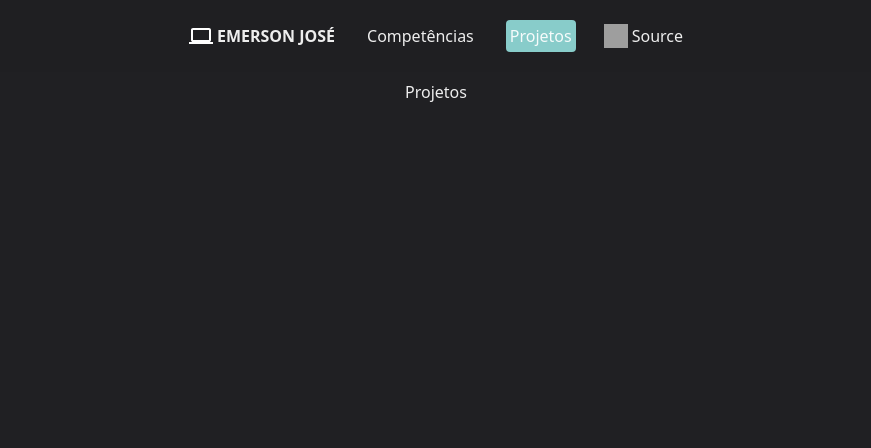
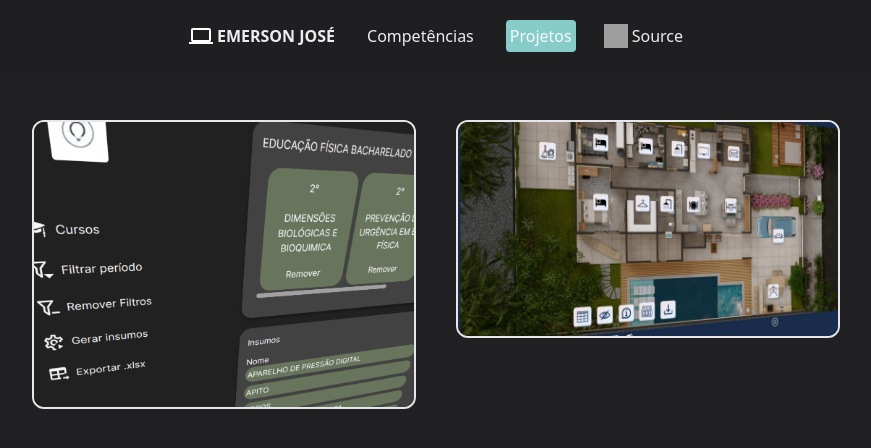
Before and after one commit to emersonjps/landingPagePerson, a Next.js app: page /projetos in a window 1280 px wide. Shown: the top 448 px of the page, without its empty margins (204-1075 px from the left). Built offline with nearby package versions, Linux system fonts and the light colour scheme; grey boxes are pictures that could not be loaded.

Commit message:
"Projetos adicionados"

```diff
--- /dev/null
+++ b/src/pages/components/CardProjeto/CardProjeto.tsx
@@ -0,0 +1,44 @@
+import Image, { StaticImageData } from "next/image";
+import Link from "next/link";
+
+interface Props {
+  desctiption: string;
+  img: StaticImageData;
+  link: string;
+  widht: number;
+  height: number;
+}
+
+export default function CardProjeto({
+  desctiption,
+  img,
+  link,
+  widht,
+  height,
+}: Props) {
+  return (
+    <div className="card_competencia h-48">
+      <div className="card_inner justify-center items-center text-center">
+        <div className="card_front flex justify-center">
+          <Image
+            alt="img"
+            src={img}
+            className="mt-10 rounded-xl border-2"
+            width={widht}
+            height={height}
+          />
+        </div>
+        <div className="card_back -mt-64 flex flex-col items-center">
+          <p className="w-96 text-justify">{desctiption}</p>
+          <Link
+            className="p-2 mt-3 bg-green-800 rounded hover:bg-green-700"
+            href={link}
+            target="_blank"
+          >
+            Link!
+          </Link>
+        </div>
+      </div>
+    </div>
+  );
+}
--- /dev/null
+++ b/src/pages/components/ProjectView/ProjectView.tsx
@@ -0,0 +1,9 @@
+export default function ProjectView() {
+  return(
+    <article>
+
+      <p>teste de componente renderizado</p>
+
+    </article>
+  )
+}
--- a/src/pages/projetos.tsx
+++ b/src/pages/projetos.tsx
@@ -2,6 +2,13 @@ import { motion } from "framer-motion";
 import NavComponent from "./components/NavComponent/NavComponent";
 import Card from "./components/CardCompetencia/CardCompetencia";
 import animationVariants from "@/utils/AnimationVariants";
+import ProjectView from "./components/ProjectView/ProjectView";
+import CardProjeto from "./components/CardProjeto/CardProjeto";
+
+import img from "@/assets/img/figma.png";
+
+import relatorio from "@/assets/img/relatorio.png";
+import p06 from "@/assets/img/p06.jpg";
 
 export default function Projetos() {
   return (
@@ -14,10 +21,21 @@ export default function Projetos() {
           variants={animationVariants}
           transition={{ duration: 0.5 }}
         >
-          <p className="mb-10">Projetos</p>
-
-          <div className="flex gap-7 flex-wrap">
-            {/* <Card /> */}
+          <div className="flex h-screen gap-10">
+            <CardProjeto
+              img={relatorio}
+              widht={0}
+              height={0}
+              desctiption="Aplicação WEB, para gerar relatórios de compras de insumos por semestre. Surgiu da necessidade de facilitar compra dos insumos para a instituição de ensino superior, onde para cada aula prática presencial a um consumo considerável por equipes de insumos gerados, esta aplicação faz o cálculo com base na quantidade de alunos existente naquele período. Foi escolhido no front-end NEXTJS com Typescript para segurança de tipos na parte do cliente sendo potencializado pela gama de ferramentas de desenvolvimento do NEXTJS, no back-end foi escolhido a modelagem de um servidor STRAPI, por sua praticidade e versatilidade, integrado com AWS para armazenamento de mídia, e conectado ao banco de dados MYSQL na hostgator."
+              link="https://jogo-empresarial.herokuapp.com/"
+            />
+            <CardProjeto
+              img={p06}
+              widht={0}
+              height={0}
+              desctiption="Simulador de arquitetura - com o intuito de simular uma planta baixa de projeto elétrico de baixa tensão, onde ocorre a distribuição de tomadas e quadro de circuito de acordo com norma NBR, simulador cobre aula práticas que alunos deveriam e deslocar até as imediações, reduzindo custo e aumentando a retenção do aluno por facilidades digitais."
+              link="https://practices-lia-stage.herokuapp.com/p06-arquitetura/index.html"
+            />
           </div>
         </motion.div>
       </div>
--- a/src/styles/globals.css
+++ b/src/styles/globals.css
@@ -30,6 +30,8 @@ body {
   --foreground-rgb: 255, 255, 255;
   --background-start-rgb: 32, 32, 35;
   --background-end-rgb: 32, 32, 35;
+
+  --background-secundary-rgb: 37, 37, 40;
 }
 
 :root::-webkit-scrollbar {
```
Also changed, not shown: src/assets/img/p06.jpg (added), src/assets/img/relatorio.png (added).
